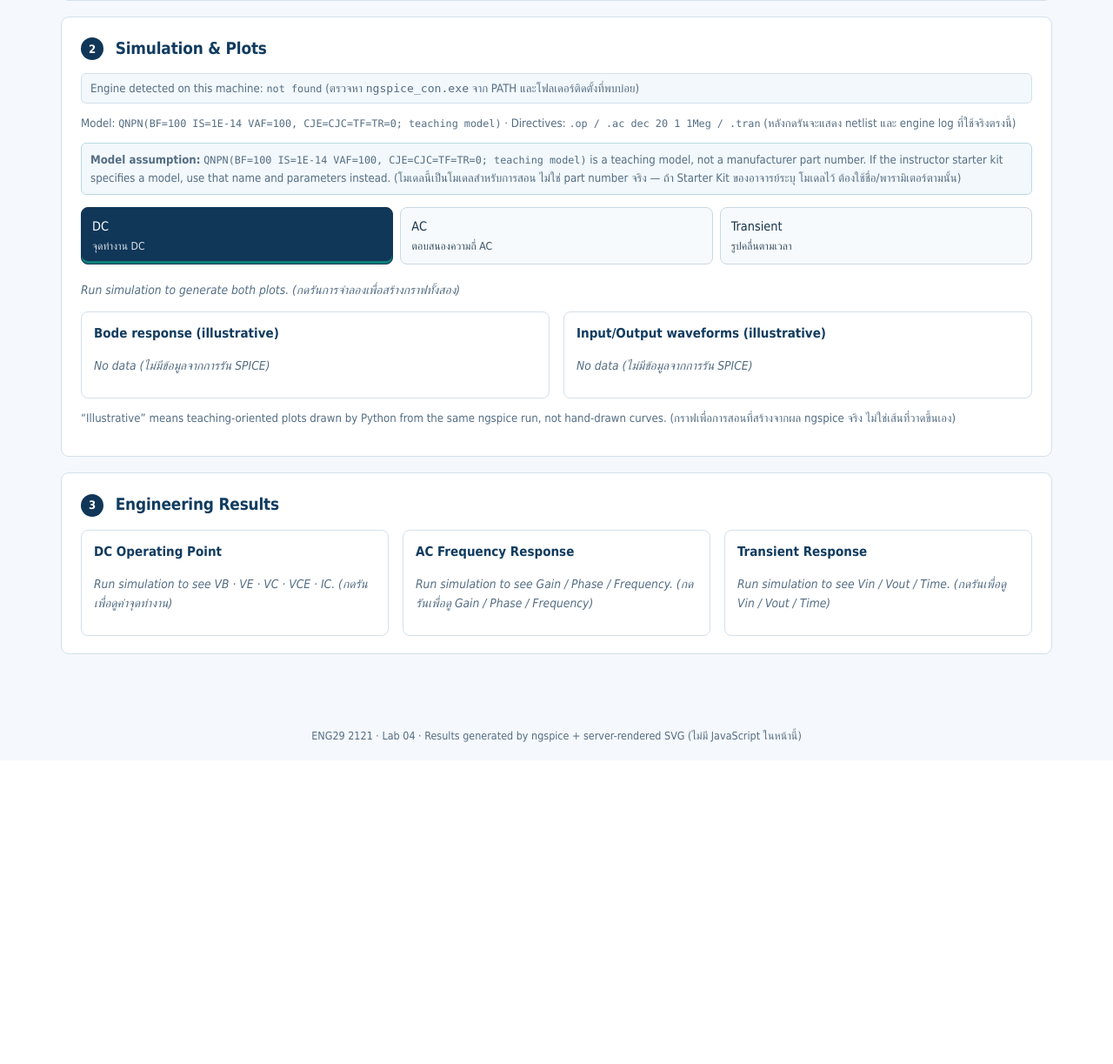
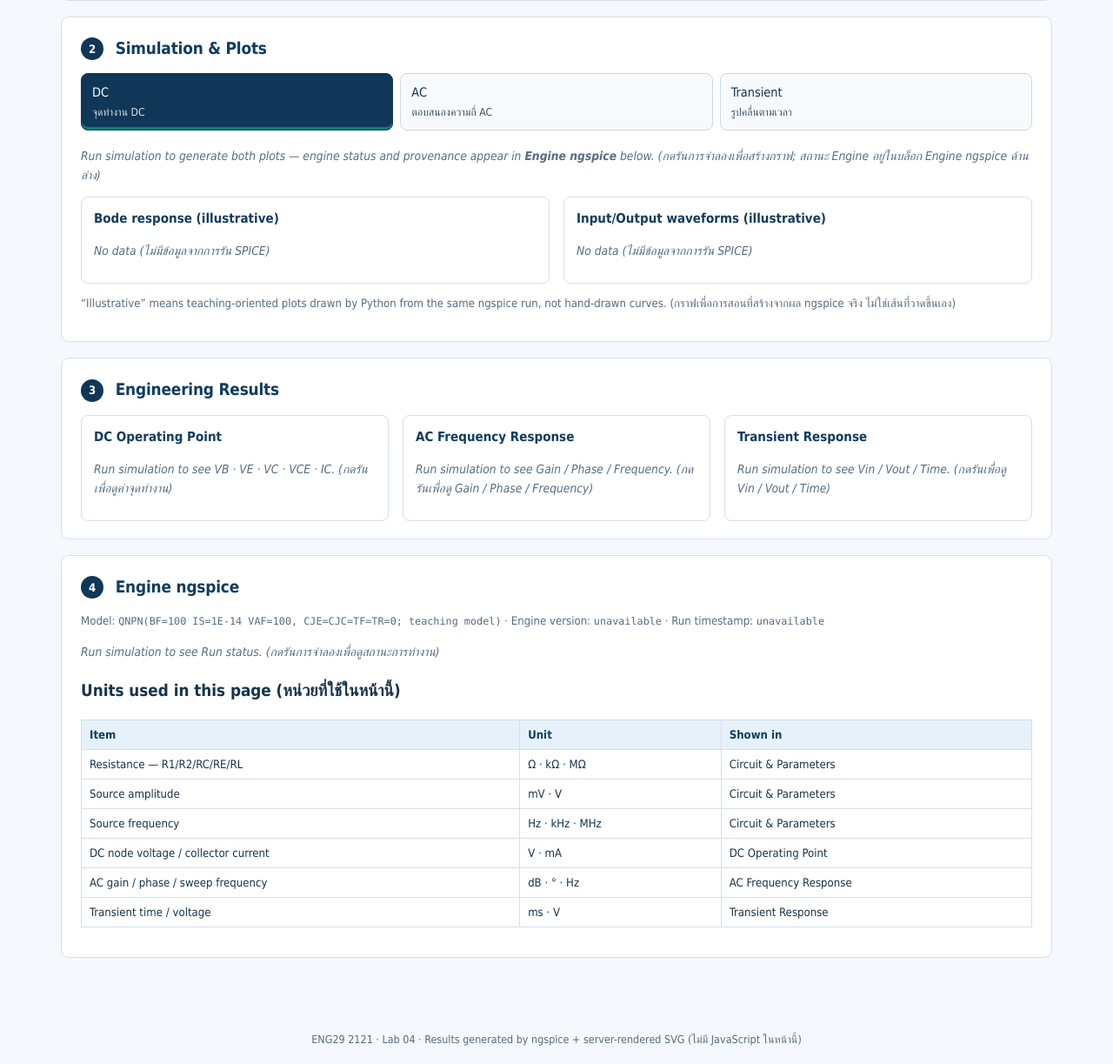
Before and after one commit to siriphailin/BJT-DC-Bias-Web-App, a Flask app: page /simulator in a window 1280 px wide. Shown: the part 1311-2534 px from the top of the page at 87% size. Before the commit the page ends 2164 px from the top, so only its background shows below. Run offline with Flask 3, Linux system fonts and the light colour scheme.

Commit message:
lab4: move engine status into final Engine ngspice block, remove engine-path and model-assumption notes

```diff
--- a/static/style.css
+++ b/static/style.css
@@ -211,7 +211,6 @@ footer{text-align:center;color:var(--muted);font-size:.78rem;padding:18px}
 .sim-run-note{background:#eef5fa;border:1px solid #c8d8e4;padding:8px 10px;border-radius:6px}
 .sim-status-message{margin:0 0 10px;font-weight:700}
 .sim-remedy{background:#fff8e6;border:1px solid #e8d48a;padding:10px 12px;border-radius:6px;font-size:.86rem}
-.sim-model-warning{background:#f2f8fb;border:1px solid #bcd9e2;padding:8px 10px;border-radius:6px}
 .sim-groups{display:grid;grid-template-columns:1.2fr .8fr;gap:18px;align-items:start}
 .sim-group{border:1px solid var(--line);border-radius:8px;padding:14px 16px;margin:0;min-width:0}
 .sim-group legend{font-size:.88rem;font-weight:700;color:#113c60;padding:0 6px}
@@ -265,6 +264,8 @@ footer{text-align:center;color:var(--muted);font-size:.78rem;padding:18px}
 .sim-run-status-table{margin:0 0 12px;font-size:.82rem}
 .sim-run-status-table th,.sim-run-status-table td{padding:6px 9px}
 .sim-run-status-table .sim-badge{margin:0;padding:2px 8px;font-size:.72rem}
+.sim-units-table{margin:10px 0 14px;font-size:.82rem}
+.sim-units-table th,.sim-units-table td{padding:6px 9px}
 .sim-reference{
   border:1px solid #bcd9e2;border-left:4px solid var(--teal);border-radius:0 8px 8px 0;
   background:#f2f8fb;padding:12px 14px;margin:16px 0 0;
--- a/templates/simulator.html
+++ b/templates/simulator.html
@@ -190,39 +190,6 @@
 
   <section class="card sim-card sim-block" id="simulation-plots">
     <h2><span class="sim-block-index">2</span> Simulation &amp; Plots</h2>
-    <p class="note sim-engine-line">
-      Engine detected on this machine: <code class="sim-mono">{{ engine_path }}</code>
-      (ตรวจหา <code>ngspice_con.exe</code> จาก PATH และโฟลเดอร์ติดตั้งที่พบบ่อย)
-    </p>
-    {% if netlist or log_excerpt %}
-    <details class="sim-provenance">
-      <summary>Netlist &amp; engine log — result provenance (หลักฐานแหล่งที่มาของผล)</summary>
-      <p class="note sim-prov-line">
-        <strong>Model:</strong> <code class="sim-mono">{{ model }}</code><br>
-        <strong>Analysis directives:</strong>
-        <code class="sim-mono">{{ analysis_directives }}</code><br>
-        <strong>Engine:</strong> <code class="sim-mono">{{ engine_version }}</code><br>
-        <strong>Run timestamp:</strong> <code class="sim-mono">{{ run_timestamp }}</code>
-      </p>
-      <h4>Netlist sent to ngspice</h4>
-      <pre class="sim-code">{{ netlist }}</pre>
-      <h4>Engine log excerpt</h4>
-      <pre class="sim-code">{{ log_excerpt }}</pre>
-    </details>
-    {% else %}
-    <p class="note sim-prov-line">
-      Model: <code class="sim-mono">{{ model }}</code> ·
-      Directives: <code class="sim-mono">{{ analysis_directives }}</code>
-      (หลังกดรันจะแสดง netlist และ engine log ที่ใช้จริงตรงนี้)
-    </p>
-    {% endif %}
-    <p class="note sim-model-warning">
-      <strong>Model assumption:</strong> <code class="sim-mono">{{ model }}</code> is a teaching
-      model, not a manufacturer part number. If the instructor starter kit specifies a model,
-      use that name and parameters instead.
-      (โมเดลนี้เป็นโมเดลสำหรับการสอน ไม่ใช่ part number จริง — ถ้า Starter Kit ของอาจารย์ระบุ
-      โมเดลไว้ ต้องใช้ชื่อ/พารามิเตอร์ตามนั้น)
-    </p>
     <nav class="sim-tabs" role="group" aria-label="Analysis focus (การวิเคราะห์ที่เน้น)">
       {% for key, info in analyses.items() %}
       <label class="sim-tab">
@@ -234,34 +201,10 @@
       {% endfor %}
     </nav>
 
-    {% if status %}
-    <div class="sim-status-line" role="status">
-      <span class="sim-badge {{ 'ok' if status == 'SUCCESS' else 'error' }}">{{ status }}</span>
-      <span class="sim-status-message">{{ message }}</span>
-      <span class="sim-engine">Engine: {{ engine_version }}</span>
-    </div>
-    <table class="sim-table sim-run-status-table">
-      <thead><tr><th>Analysis</th><th>Directive</th><th>Run Status</th><th>Message</th></tr></thead>
-      <tbody>
-        {% for item in run_statuses %}
-        <tr>
-          <td>{{ item.label }}</td>
-          <td><code class="sim-mono">{{ item.directive }}</code></td>
-          <td><span class="sim-badge {{ 'ok' if item.status == 'SUCCESS' else 'error' }}">{{ item.status }}</span></td>
-          <td>{{ item.message }}</td>
-        </tr>
-        {% endfor %}
-      </tbody>
-    </table>
-    {% if status == 'ENGINE_NOT_FOUND' %}
-    <p class="sim-remedy"><strong>What to try (ลองทำ):</strong>
-      Install the ngspice console build, or set <code>NGSPICE_ENGINE</code> to the full
-      <code>ngspice_con.exe</code> path, then run again.
-      (ติดตั้ง ngspice แบบ console หรือตั้ง <code>NGSPICE_ENGINE</code> ให้ชี้ถึง path เต็มแล้วรันใหม่)</p>
-    {% endif %}
-    {% else %}
-    <p class="note sim-placeholder">Run simulation to generate both plots.
-      (กดรันการจำลองเพื่อสร้างกราฟทั้งสอง)</p>
+    {% if not status %}
+    <p class="note sim-placeholder">Run simulation to generate both plots —
+      engine status and provenance appear in <strong>Engine ngspice</strong> below.
+      (กดรันการจำลองเพื่อสร้างกราฟ; สถานะ Engine อยู่ในบล็อก Engine ngspice ด้านล่าง)</p>
     {% endif %}
 
     <div class="sim-plot-grid">
@@ -391,6 +334,71 @@
     </div>
     {% endif %}
   </section>
+
+  <section class="card sim-card sim-block" id="engine-ngspice">
+    <h2><span class="sim-block-index">4</span> Engine ngspice</h2>
+    <p class="note sim-prov-line">
+      Model: <code class="sim-mono">{{ model }}</code> ·
+      Engine version: <code class="sim-mono">{{ engine_version }}</code> ·
+      Run timestamp: <code class="sim-mono">{{ run_timestamp }}</code>
+    </p>
+
+    {% if status %}
+    <div class="sim-status-line" role="status">
+      <span class="sim-badge {{ 'ok' if status == 'SUCCESS' else 'error' }}">{{ status }}</span>
+      <span class="sim-status-message">{{ message }}</span>
+    </div>
+    <table class="sim-table sim-run-status-table">
+      <thead><tr><th>Analysis</th><th>Directive</th><th>Run Status</th><th>Message</th></tr></thead>
+      <tbody>
+        {% for item in run_statuses %}
+        <tr>
+          <td>{{ item.label }}</td>
+          <td><code class="sim-mono">{{ item.directive }}</code></td>
+          <td><span class="sim-badge {{ 'ok' if item.status == 'SUCCESS' else 'error' }}">{{ item.status }}</span></td>
+          <td>{{ item.message }}</td>
+        </tr>
+        {% endfor %}
+      </tbody>
+    </table>
+    {% if status == 'ENGINE_NOT_FOUND' %}
+    <p class="sim-remedy"><strong>What to try (ลองทำ):</strong>
+      Install the ngspice console build, or set <code>NGSPICE_ENGINE</code> to the full
+      <code>ngspice_con.exe</code> path, then run again.
+      (ติดตั้ง ngspice แบบ console หรือตั้ง <code>NGSPICE_ENGINE</code> ให้ชี้ถึง path เต็มแล้วรันใหม่)</p>
+    {% endif %}
+    {% else %}
+    <p class="note sim-placeholder">Run simulation to see Run status.
+      (กดรันการจำลองเพื่อดูสถานะการทำงาน)</p>
+    {% endif %}
+
+    <h3>Units used in this page (หน่วยที่ใช้ในหน้านี้)</h3>
+    <table class="sim-table sim-units-table">
+      <thead><tr><th>Item</th><th>Unit</th><th>Shown in</th></tr></thead>
+      <tbody>
+        <tr><td>Resistance — R1/R2/RC/RE/RL</td><td>Ω · kΩ · MΩ</td><td>Circuit &amp; Parameters</td></tr>
+        <tr><td>Source amplitude</td><td>mV · V</td><td>Circuit &amp; Parameters</td></tr>
+        <tr><td>Source frequency</td><td>Hz · kHz · MHz</td><td>Circuit &amp; Parameters</td></tr>
+        <tr><td>DC node voltage / collector current</td><td>V · mA</td><td>DC Operating Point</td></tr>
+        <tr><td>AC gain / phase / sweep frequency</td><td>dB · ° · Hz</td><td>AC Frequency Response</td></tr>
+        <tr><td>Transient time / voltage</td><td>ms · V</td><td>Transient Response</td></tr>
+      </tbody>
+    </table>
+
+    {% if netlist or log_excerpt %}
+    <details class="sim-provenance">
+      <summary>Netlist &amp; engine log — result provenance (หลักฐานแหล่งที่มาของผล)</summary>
+      <p class="note sim-prov-line">
+        <strong>Analysis directives:</strong>
+        <code class="sim-mono">{{ analysis_directives }}</code>
+      </p>
+      <h4>Netlist sent to ngspice</h4>
+      <pre class="sim-code">{{ netlist }}</pre>
+      <h4>Engine log excerpt</h4>
+      <pre class="sim-code">{{ log_excerpt }}</pre>
+    </details>
+    {% endif %}
+  </section>
 </div>
 
 <footer>ENG29 2121 · Lab 04 · Results generated by ngspice + server-rendered SVG
```
Also changed, not shown: docs/validation.md (+10 -6 lines), tests/test_simulator_web.py (+9 -3 lines), README.md.
